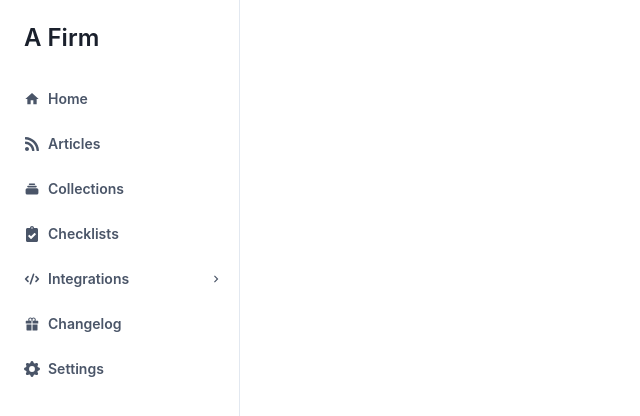
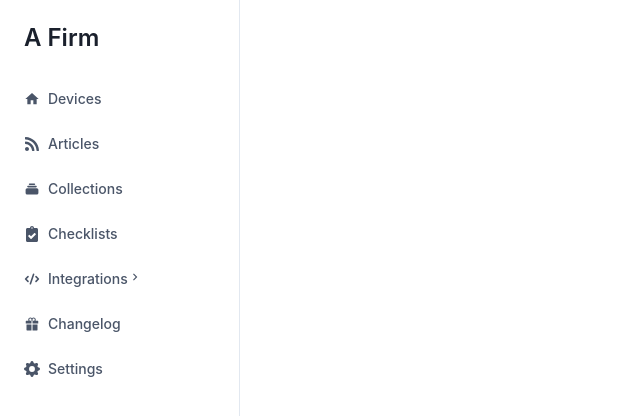
Before and after one commit to aekarakus/win-conductor, a React (Vite) app in the folder gui/: page / in a window 1280 px wide. Shown: the top 416 px of the page, without its empty margins (0-640 px from the left). Built offline with nearby package versions, Linux system fonts and the light colour scheme.

Commit message:
chore: intro to gui ops

```diff
--- a/gui/src/components/NavItem.jsx
+++ b/gui/src/components/NavItem.jsx
@@ -6,10 +6,11 @@ import {
 } from "@chakra-ui/react";
 
 import React from "react";
+import { Link } from "react-router-dom";
 
 
 export default function NavItem(props){
-    const { icon, children, ...rest } = props;
+    const { icon, children, link, ...rest } = props;
     const color = useColorModeValue("gray.600", "gray.300");
     return (
       <Flex
@@ -40,7 +41,7 @@ export default function NavItem(props){
             as={icon}
           />
         )}
-        {children}
+        <Link to={link}>{children}</Link>
       </Flex>
     );
   };
--- a/gui/src/components/Sidebar.jsx
+++ b/gui/src/components/Sidebar.jsx
@@ -55,7 +55,7 @@ export default function Sidebar(props) {
             color="gray.600"
             aria-label="Main Navigation"
         >
-            <NavItem icon={MdHome}>Home</NavItem>
+            <NavItem icon={MdHome} link="/devices">Devices</NavItem>
             <NavItem icon={FaRss}>Articles</NavItem>
             <NavItem icon={HiCollection}>Collections</NavItem>
             <NavItem icon={FaClipboardCheck}>Checklists</NavItem>
```
